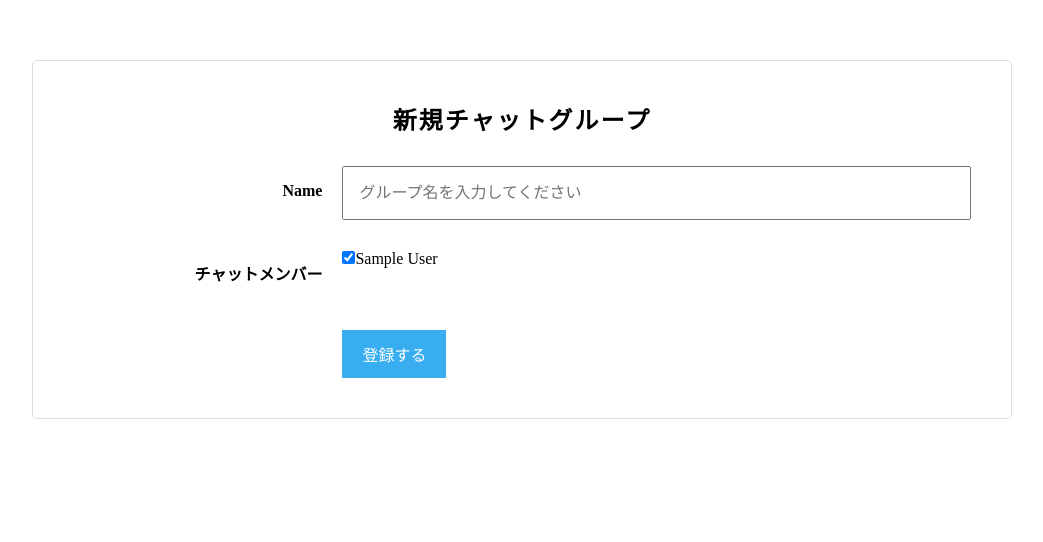
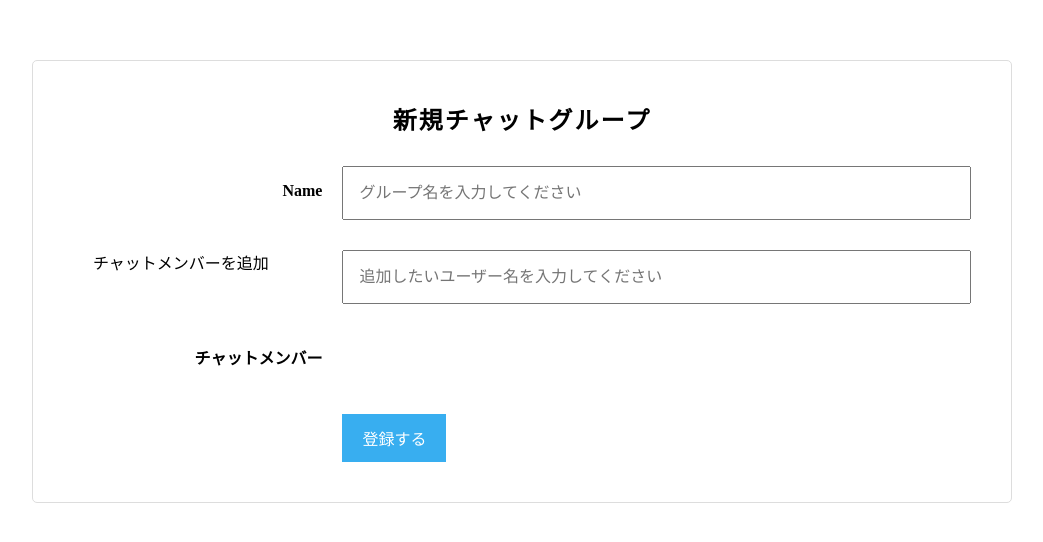
Before and after one commit to shry44/chat-space, a Rails app: page /groups/new in a window 1280 px wide. Shown: the top 542 px of the page, without its empty margins (118-1161 px from the left). Run offline with Rails 7, Linux system fonts and the light colour scheme; the visitor is signed in with stand-in values (Sample User, id 1); style sheets or scripts are compiled from the project's sources; some libraries are stand-ins or nearby versions.

Commit message:
Update _form.html.haml

```diff
--- a/app/views/groups/_form.html.haml
+++ b/app/views/groups/_form.html.haml
@@ -11,14 +11,18 @@
     .chat-group-form__field--right
       = f.text_field :name, class: 'chat__group_name chat-group-form__input', placeholder: 'グループ名を入力してください'
   .chat-group-form__field.clearfix
-    / この部分はインクリメンタルサーチ（ユーザー追加の非同期化のときに使用します
+    .chat-group-form__field--left
+      %label.chat-group--form__label{:for => "chat_group_チャットメンバーを追加"}チャットメンバーを追加
+    .chat-group-form__field--right
+      .chat-group-form__search.clearfix
+        %input#user-search-field.chat-group-form__input{:placeholder => "追加したいユーザー名を入力してください", :type => "text"}/
+      #user-search-result
+
   .chat-group-form__field.clearfix
     .chat-group-form__field--left
       %label.chat-group-form__label{:for => "chat_group_チャットメンバー"} チャットメンバー
     .chat-group-form__field--right
-      / グループ作成機能の追加時はここにcollection_check_boxesの記述を入れてください
-      = f.collection_check_boxes :user_ids, User.all, :id, :name
-      / この部分はインクリメンタルサーチ（ユーザー追加の非同期化のときに使用します
+      #chat-group-users.js-add-user
   .chat-group-form__field.clearfix
     .chat-group-form__field--left
     .chat-group-form__field--right
```
